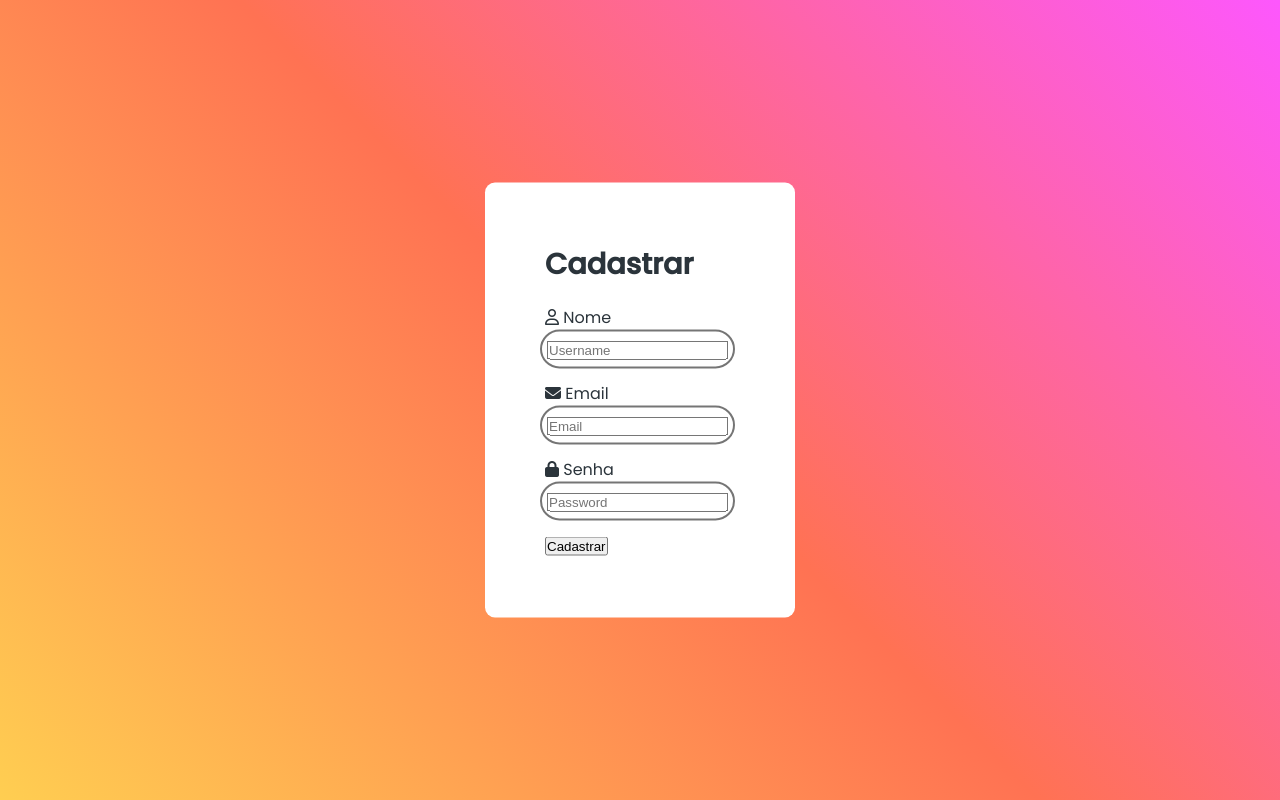
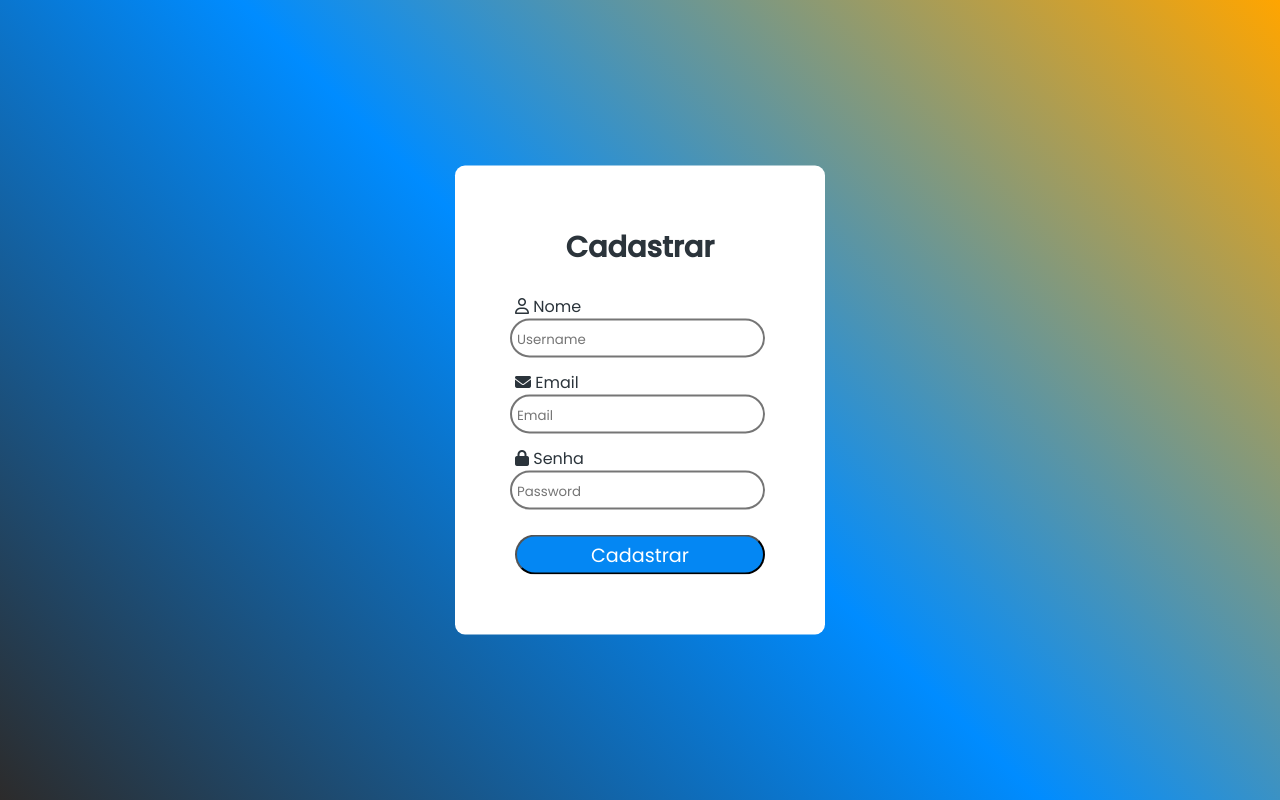
Before and after one commit to SparklesHanabi/Tela-de-Login, a plain HTML site: page cadastro.html in a window 1280 px wide. Drawn offline with Linux system fonts and the light colour scheme.

Commit message:
Add files via upload

```diff
--- a/css/form.css
+++ b/css/form.css
@@ -9,7 +9,7 @@ body{
     width: 100%;
     height: 100vh;
     font-family: 'Poppins', sans-serif;
-    background:linear-gradient(45deg, #ffce51, #ff7253, #fd57fd)
+    background:linear-gradient( 45deg, rgb(44, 43, 43), rgb(0, 140, 255), orange);
 }
 #form{
  position: relative;
@@ -19,13 +19,17 @@ body{
  background: #fff;
  border-radius: 10px;
  padding: 60px;
- width: min-content;
+ width: 250px;
+ animation: iniciar 1.5s ease-out;
+ pointer-events: all;
  align-items: center;
  color: #2b343b
+
 }
 .title{
     font-size: 1.8em;
     margin-bottom: 10%;
+    text-align: center;
 }
 .input{
     min-width: 280;
@@ -37,7 +41,50 @@ body{
 input i{
     font-size: 1.2em;
     padding: 5px;
+    background: -webkit-linear-gradient( 45deg, rgb(44, 43, 43), rgb(0, 140, 255), orange);
+    -webkit-text-fill-color: transparent;
 }
-input input{
+input {
+    width: 100%;
+    border: none;
     outline: none;
+    font-family: 'Poppins', sans-serif;
+    transform: translateY(-10);
+    color: #2b343b;
+    font-size: 10pt;
 }
+
+#btn{
+    margin-top: 10%;
+    width: 100%;
+    outline: none;
+    border-radius: 20px;
+    text-align: center;
+}
+
+#btn button{
+    font-family: 'Poppins',sans-serif;
+    width: 100%;
+    height: 40px;
+    border-radius: 40px;
+    cursor: pointer;
+    font-size: 1.2em;
+    color: #fff;
+    background: rgb(4, 135, 243)
+}
+#btn button:hover{
+    transform: scale(1.2);
+    z-index: -1;
+    background: #0171cc;
+}
+@keyframes iniciar {
+    0%{
+        top: -20%;
+        opacity: 0;
+    }
+    100%{
+        top: 50%;
+        opacity: 100%;
+    }
+
+}
```
